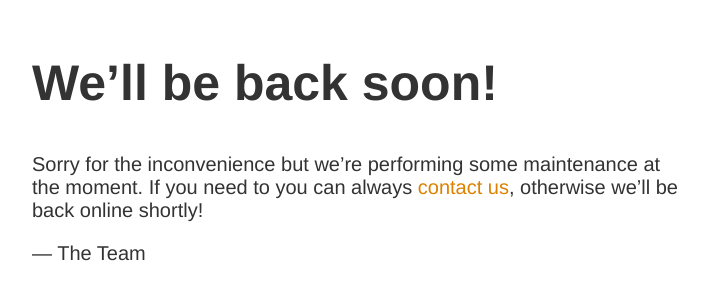
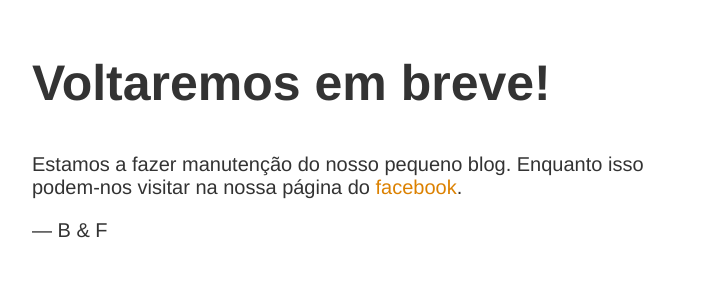
Before and after one commit to fcovas/fcovas.github.io, a plain HTML site: page index.html in a window 1280 px wide. Shown: the part 146-446 px from the top of the page, without its empty margins (283-991 px from the left). Drawn offline with Linux system fonts and the light colour scheme.

Commit message:
Update index.html

```diff
--- a/index.html
+++ b/index.html
@@ -1,5 +1,5 @@
 <!doctype html>
-<title>Site Maintenance</title>
+<title>Site em manutenção</title>
 <style>
   body { text-align: center; padding: 150px; }
   h1 { font-size: 50px; }
@@ -10,9 +10,9 @@
 </style>
 
 <article>
-    <h1>We&rsquo;ll be back soon!</h1>
+    <h1>Voltaremos em breve!</h1>
     <div>
-        <p>Sorry for the inconvenience but we&rsquo;re performing some maintenance at the moment. If you need to you can always <a href="mailto:#">contact us</a>, otherwise we&rsquo;ll be back online shortly!</p>
-        <p>&mdash; The Team</p>
+        <p>Estamos a fazer manutenção do nosso pequeno blog. Enquanto isso podem-nos visitar na nossa página do <a href="https://www.facebook.com/ementadasemana/">facebook</a>.
+        <p>&mdash; B & F</p>
     </div>
 </article>
```
